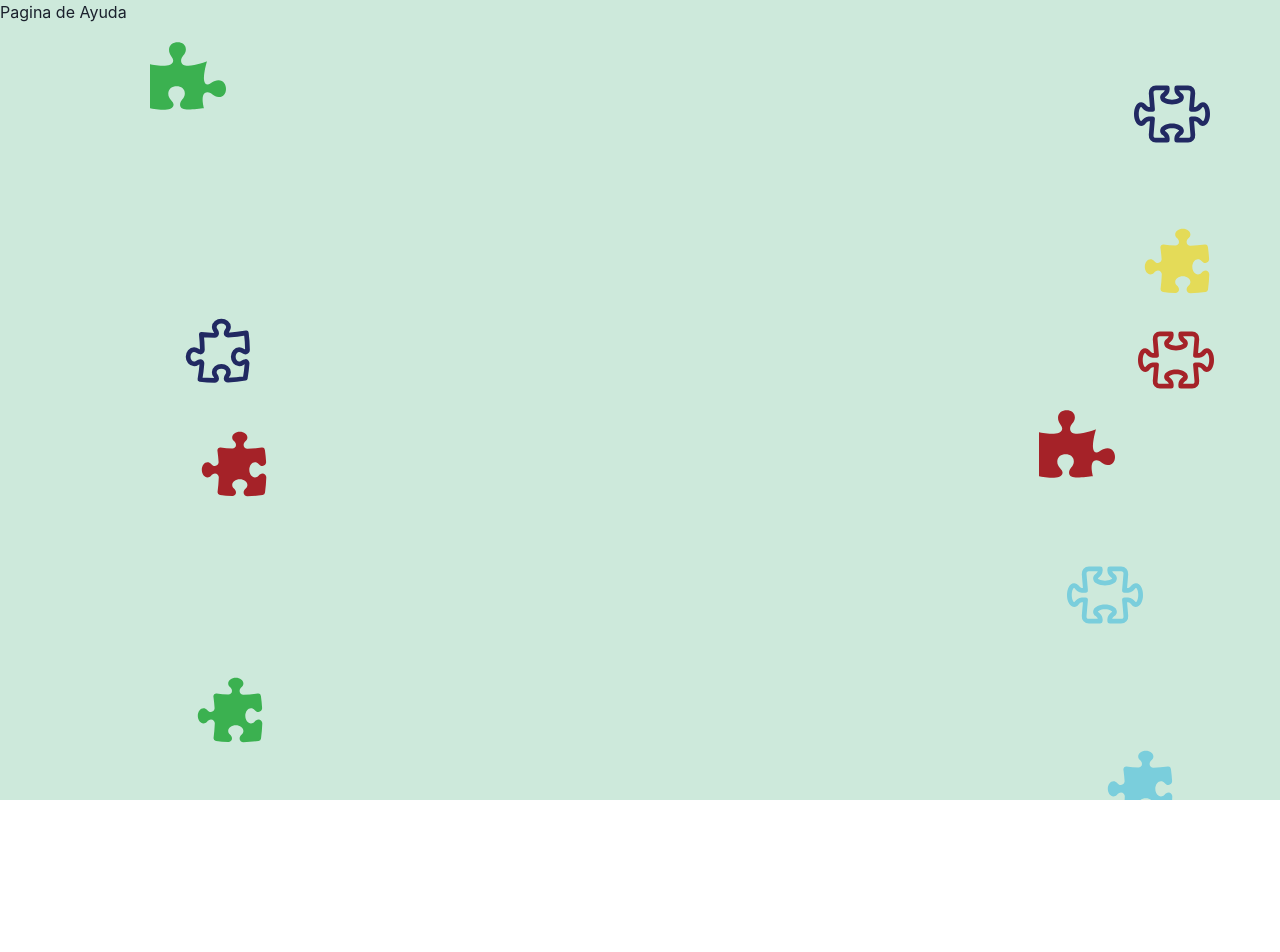
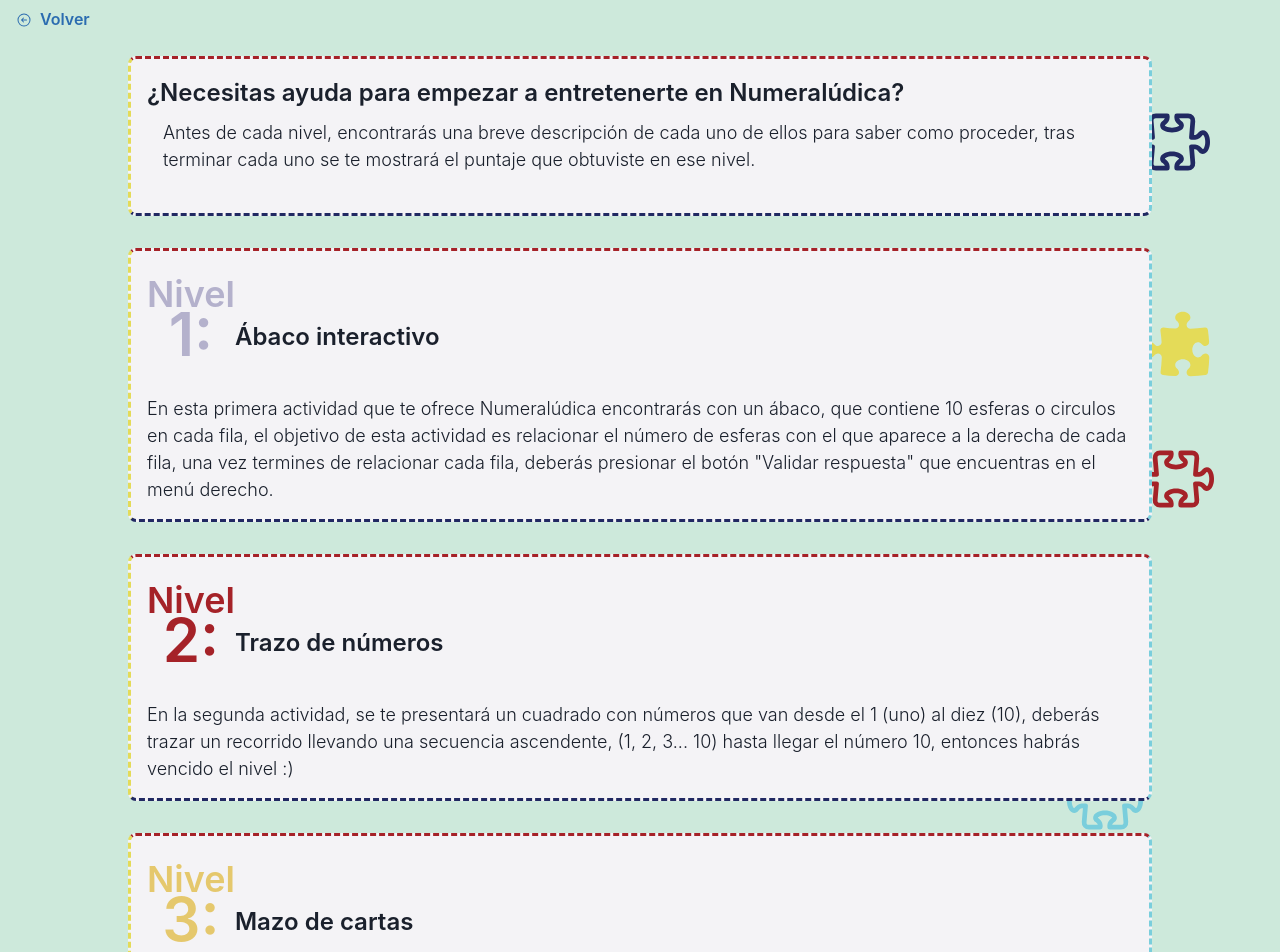
Before and after one commit to salvadorron/numeraludica, a React (Vite) app: page /ayuda in a window 1280 px wide. Shown: the top 952 px of the page. Before the commit the page ends 800 px from the top, so only its background shows below. Built offline with nearby package versions, Linux system fonts and the light colour scheme.

Commit message:
Scores y cambios...

```diff
--- a/src/components/AbacusCounter/AbacusCounter.tsx
+++ b/src/components/AbacusCounter/AbacusCounter.tsx
@@ -299,11 +299,11 @@
               <AlertDialogOverlay>
                   <AlertDialogContent>
                   <AlertDialogHeader fontSize='lg' fontWeight='bold'>
-                      JUEGO 2: ÁBACO INTERACTIVO
+                      ACTIVIDAD 1: ÁBACO INTERACTIVO
                   </AlertDialogHeader>
                   <AlertDialogBody>
                       <Flex direction='column' gap={4}>
-                          <Text>En esta segunda actividad mediante el ábaco que tienes a tu disposición arrastras las esferas hacia el lado derecho según el número correspondiente a cada fila, una vez ya tengas tu respuesta presionas el botón "VALIDAR RESPUESTAS" y así podrás saber si todo es válido.</Text>
+                          <Text>En esta primera actividad mediante el ábaco que tienes a tu disposición, arrastraras las esferas hacia el lado derecho según el número correspondiente a cada fila, una vez ya tengas tu respuesta presionas el botón "VALIDAR RESPUESTAS" y así podrás saber si todo es válido.</Text>
                           <Text fontWeight='bold'>Pero recuerda, tienes a tu disposición tres intentos, tras llevar a cabo cada uno de ellos deberías empezar desde el principio.</Text>
                       </Flex>
                   </AlertDialogBody>
--- a/src/components/CardCounter/CardCounter.tsx
+++ b/src/components/CardCounter/CardCounter.tsx
@@ -299,7 +299,6 @@
         initialGame();
     }, [])
 
-
     if (itemList.length < 3) return
     return <Background>
         <div className={"mainframe"}>
@@ -405,11 +404,11 @@
                     <AlertDialogOverlay>
                         <AlertDialogContent>
                         <AlertDialogHeader fontSize='lg' fontWeight='bold'>
-                            JUEGO 1: MAZO DE CARTAS
+                            ACTIVIDAD 3: MAZO DE CARTAS
                         </AlertDialogHeader>
                         <AlertDialogBody>
                             <Flex direction='column' gap={4}>
-                                <Text>En esta primera actividad deberás relacionar la cantidad de cada objeto en el tablero con un número en el panel derecho, para interactuar puedes arrastrar el número que creas es la respuesta desde el panel hacia la figura correspondiente en la parte inferior.</Text>
+                                <Text>En la última actividad que te ofrece Numeralúdica deberás relacionar la cantidad de cada objeto en el tablero con un número en el panel derecho, para interactuar puedes arrastrar el número que creas es la respuesta desde el panel hacia la figura correspondiente en la parte inferior.</Text>
                                 <Text fontWeight='bold'>Pero recuerda, tienes a tu disposición tres intentos, tras llevar a cabo cada uno de ellos deberías empezar desde el principio.</Text>
                             </Flex>
                         </AlertDialogBody>
--- a/src/components/TracerNumbers/TracerNumbers.tsx
+++ b/src/components/TracerNumbers/TracerNumbers.tsx
@@ -298,11 +298,11 @@
             <AlertDialogOverlay>
                 <AlertDialogContent>
                 <AlertDialogHeader fontSize='lg' fontWeight='bold'>
-                    JUEGO 3: TRAZADOR DE NÚMEROS
+                    ACTIVIDAD 2: TRAZO DE NUMEROS
                 </AlertDialogHeader>
                 <AlertDialogBody>
                     <Flex direction='column' gap={4}>
-                        <Text>En esta tercera actividad deberás reconocer cada número y trazar con tu ratón desde el número 1 hasta el número 10.</Text>
+                        <Text>En esta segunda actividad deberás reconocer cada número y trazar con tu ratón desde el número 1 hasta el número 10.</Text>
                         <Text fontWeight='bold'>Pero recuerda, tienes a tu disposición tres intentos, tras llevar a cabo cada uno de ellos deberás empezar desde el principio.</Text>
                     </Flex>
                 </AlertDialogBody>
--- a/src/pages/HelpPage.tsx
+++ b/src/pages/HelpPage.tsx
@@ -1,10 +1,159 @@
-import { Text } from "@chakra-ui/react"
-import Background from "../components/Board/Background"
+import { Text, Flex, Box, Button } from "@chakra-ui/react"
+import Background from "../components/Board/Background";
+import { PiArrowCircleLeft } from "react-icons/pi"
+import { Link } from "react-router-dom";
 
 const HelpPage = () => {
-
-
-    return <Background><Text>Pagina de Ayuda</Text></Background>
+    return (
+        <Background>
+            <Box>
+                <Link to="/">
+                    <Button  leftIcon={<PiArrowCircleLeft/>} colorScheme='blue' variant='ghost'>Volver</Button>
+                </Link>
+                <Flex  direction='column' gap={8} justifyContent='center' alignItems='center' paddingY={4}>
+                    <Flex gap={12} direction="column" backgroundColor='#f4f3f6' width='80%' className="box" borderRadius='lg' minH={40}>
+                        <Flex direction='column' padding={4} gap={16}>
+                            <Flex direction='column' gap={2}>
+                                <Text
+                                    fontSize='2xl'
+                                    fontWeight='semibold'
+                                >
+                                    ¿Necesitas ayuda para empezar a entretenerte en Numeralúdica?
+                                </Text>
+                                <Text
+                                    fontSize='lg'
+                                    marginLeft={4}
+                                    fontWeight='light'
+                                >
+                                    Antes de cada nivel, encontrarás una breve descripción de cada uno de ellos para saber como proceder, tras terminar cada uno se te mostrará el puntaje que obtuviste en ese nivel.
+                                </Text>
+                            </Flex>
+                        </Flex>
+                    </Flex>
+                    <Flex gap={12} direction="column" backgroundColor='#f4f3f6' width='80%' className="box" borderRadius='lg' minH={40}>
+                        <Flex direction='column' padding={4} gap={4}>
+                            <Flex direction='row' gap={0}>
+                                <Flex direction='column' alignItems='anchor-center'>
+                                    <Text
+                                        fontSize='4xl'
+                                        fontWeight='semibold'
+                                        color='#b4b1cc'
+                                    >
+                                        Nivel
+                                    </Text>
+                                    <Box marginTop={-8}>
+                                        <Text
+                                            fontSize='6xl'
+                                            fontWeight='semibold'
+                                            color='#b4b1cc'
+                                        >
+                                            1:
+                                        </Text>
+                                    </Box>
+                                </Flex>
+                                <Flex alignItems='self-end'>
+                                    <Box marginY={6}>
+                                        <Text
+                                            fontSize='2xl'
+                                            fontWeight='semibold'
+                                        >
+                                            Ábaco interactivo
+                                        </Text>
+                                    </Box>
+                                </Flex>
+                            </Flex>
+                                <Text
+                                    fontSize='lg'
+                                    fontWeight='light'
+                                >
+                                    En esta primera actividad que te ofrece Numeralúdica encontrarás con un ábaco, que contiene 10 esferas o circulos en cada fila, el objetivo de esta actividad es relacionar el número de esferas con el que aparece a la derecha de cada fila, una vez termines de relacionar cada fila, deberás presionar el botón "Validar respuesta" que encuentras en el menú derecho.
+                                </Text>
+                        </Flex>
+                    </Flex>
+                    <Flex gap={12} direction="column" backgroundColor='#f4f3f6' width='80%' className="box" borderRadius='lg' minH={40}>
+                        <Flex direction='column' padding={4} gap={4}>
+                            <Flex direction='row' gap={0}>
+                                <Flex direction='column' alignItems='anchor-center'>
+                                    <Text
+                                        fontSize='4xl'
+                                        fontWeight='semibold'
+                                        color='#a52228'
+                                    >
+                                        Nivel
+                                    </Text>
+                                    <Box marginTop={-8}>
+                                        <Text
+                                            fontSize='6xl'
+                                            fontWeight='semibold'
+                                            color='#a52228'
+                                        >
+                                            2:
+                                        </Text>
+                                    </Box>
+                                </Flex>
+                                <Flex alignItems='self-end'>
+                                    <Box marginY={6}>
+                                        <Text
+                                            fontSize='2xl'
+                                            fontWeight='semibold'
+                                        >
+                                            Trazo de números
+                                        </Text>
+                                    </Box>
+                                </Flex>
+                            </Flex>
+                                <Text
+                                    fontSize='lg'
+                                    fontWeight='light'
+                                >
+                                    En la segunda actividad, se te presentará un cuadrado con números que van desde el 1 (uno) al diez (10), deberás trazar un recorrido llevando una secuencia ascendente, (1, 2, 3... 10) hasta llegar el número 10, entonces habrás vencido el nivel :)
+                                </Text>
+                        </Flex>
+                    </Flex>
+                    <Flex gap={12} direction="column" backgroundColor='#f4f3f6' width='80%' className="box" borderRadius='lg' minH={40}>
+                        <Flex direction='column' padding={4} gap={4}>
+                            <Flex direction='row' gap={0}>
+                                <Flex direction='column' alignItems='anchor-center'>
+                                    <Text
+                                        fontSize='4xl'
+                                        fontWeight='semibold'
+                                        color='#e5c86d'
+                                    >
+                                        Nivel
+                                    </Text>
+                                    <Box marginTop={-8}>
+                                        <Text
+                                            fontSize='6xl'
+                                            fontWeight='semibold'
+                                            color='#e5c86d'
+                                        >
+                                            3:
+                                        </Text>
+                                    </Box>
+                                </Flex>
+                                <Flex alignItems='self-end'>
+                                    <Box marginY={6}>
+                                        <Text
+                                            fontSize='2xl'
+                                            fontWeight='semibold'
+                                        >
+                                            Mazo de cartas
+                                        </Text>
+                                    </Box>
+                                </Flex>
+                            </Flex>
+                                <Text
+                                    fontSize='lg'
+                                    fontWeight='light'
+                                >
+                                    En esta tercera actividad deberás según el número de fichas que contengan un objeto en el tablero, deberás relacionar esa cantidad con uno de los números en el menú derecho, podrás arrastrar con el ratón el número hacia el panel inferior donde se encuentra el elemento/fruta/verdura correspondiente.
+                                </Text>
+                        </Flex>
+                    </Flex>
+                </Flex>
+            </Box>
+        </Background>
+    )
 }
 
 export default HelpPage
--- a/src/pages/Homepage.tsx
+++ b/src/pages/Homepage.tsx
@@ -63,6 +63,7 @@
                     display="flex"
                     gap={4}
                     marginTop={6}
+                    marginBottom={8}
                 >
                     <Text
                         color="#000000"
@@ -85,7 +86,7 @@
                 </Box>
                 <Menu>
                     <Menu.Option icon={PiGameControllerFill} bgColor="#ffdf7a" type="primary" name="Empezar" onClick={handleGame} />
-                    <Menu.Option icon={MdScoreboard} bgColor="#82c8a6" type="secondary" name="Puntaje" href="puntaje" />
+                    {/* <Menu.Option icon={MdScoreboard} bgColor="#82c8a6" type="secondary" name="Puntaje" href="puntaje" /> */}
                     <Menu.Option icon={FaHandsHelping} bgColor="#be3b41" type="secondary" name="Ayuda" href="ayuda" />
                 </Menu>
                 {game &&  <>
--- a/src/pages/LearnCountPage.tsx
+++ b/src/pages/LearnCountPage.tsx
@@ -7,9 +7,9 @@
 export default function LearnCountPage() {
 
     return <WorldProvider>
-        <CardCounter />
         <AbacusCounter />
         <TracerNumbers />
+        <CardCounter />
         <FinishScore />
     </WorldProvider>
 }
```
Also changed, not shown: src/components/FinishScore/FinishScore.tsx (+11 -4 lines).
